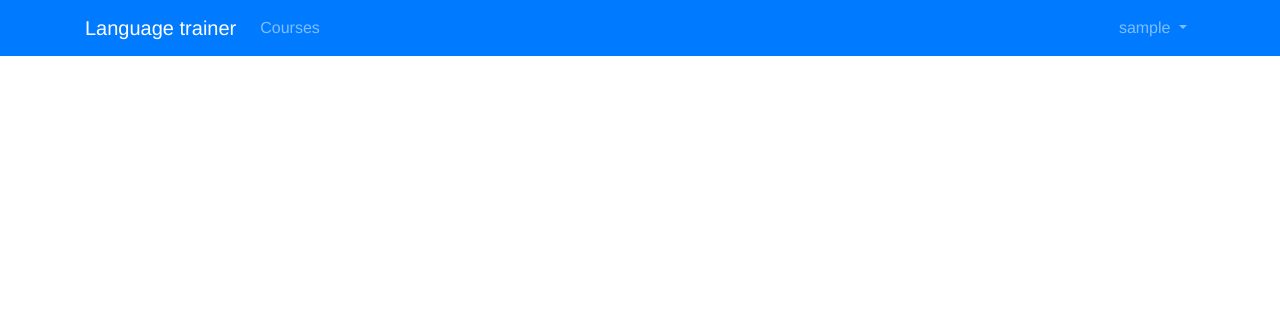
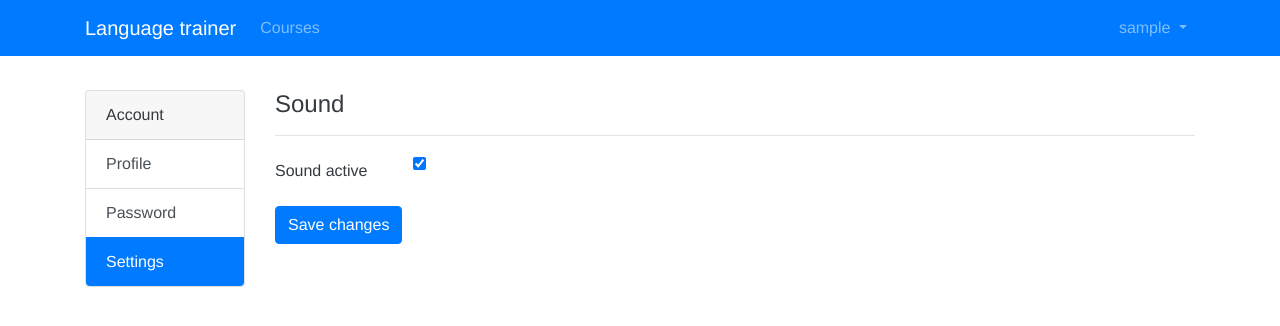
Before and after one commit to oleurud/language-trainer-front, a Vue app: page /account/settings in a window 1280 px wide. Shown: the top 326 px of the page. Built offline with nearby package versions, Linux system fonts and the light colour scheme; sample sign-in values are in the browser's storage.

Commit message:
settings section with sound

```diff
--- a/src/components/globals/TheHeader.vue
+++ b/src/components/globals/TheHeader.vue
@@ -62,13 +62,11 @@ export default {
         },
         course() {
             if(this.$route.params.course) {
-                console.log(1)
                 return this.$store.getters.getCurrentCouse(this.$route.params.course)
             }
         },
         topic() {
             if (this.$route.params.topic) {
-                console.log(2)
                 return this.$store.getters.getCurrentTopic(this.$route.params.topic)
             }
         }
--- a/src/components/pages/account/AccountMenu.vue
+++ b/src/components/pages/account/AccountMenu.vue
@@ -6,6 +6,7 @@
         <ul class="list-group list-group-flush">
             <router-link to="/account/user" :class="userClass">Profile</router-link>
             <router-link to="/account/password" :class="passwordClass">Password</router-link>
+            <router-link to="/account/settings" :class="settingsClass">Settings</router-link>
         </ul>
     </div>
 </template>
@@ -27,7 +28,7 @@ export default {
             required: true,
             default: 'user',
             validator: function(value) {
-                return value == 'user' || value == 'password'
+                return value == 'user' || value == 'password' || value == 'settings'
             }
         },
     },
@@ -35,9 +36,11 @@ export default {
         userClass() {
             return getListGroupClass(this.active == 'user')
         },
-
         passwordClass() {
             return getListGroupClass(this.active == 'password')
+        },
+        settingsClass() {
+            return getListGroupClass(this.active == 'settings')
         }
     }
 }
--- /dev/null
+++ b/src/components/pages/account/Settings.vue
@@ -0,0 +1,50 @@
+<template>
+    <div class="row">
+        <div class="col-sm-2">
+            <AccountMenu active="settings"></AccountMenu>
+            <br>
+        </div>
+        <div class="col-sm-10">
+            <h4>Sound</h4>
+            <hr>
+            <form>
+                <div class="form-group row">
+                    <label class="col-sm-2 col-form-label">Sound active</label>
+                    <div class="col-sm-10">
+                        <input class="form-check-input" type="checkbox" id="sound" checked v-if="settings.sound">
+                        <input class="form-check-input" type="checkbox" id="sound" v-else>
+                    </div>
+                </div>
+
+                <button type="submit" class="btn btn-primary" v-on:click="saveChanges">Save changes</button>
+            </form>
+        </div>
+    </div>
+</template>
+
+<script>
+import AccountMenu from './AccountMenu'
+
+export default {
+    name: 'settings',
+    computed: {
+        settings() {
+            return this.$store.state.settings
+        }
+    },
+    methods: {
+        saveChanges(event) {
+            event.preventDefault()
+
+            const settings = {
+                sound: $('#sound').is(':checked')
+            }
+
+            this.$store.commit('setSettings', settings)
+        }
+    },
+    components: {
+        AccountMenu
+    }
+}
+</script>
--- a/src/components/pages/course/Sentence.vue
+++ b/src/components/pages/course/Sentence.vue
@@ -33,6 +33,9 @@ export default {
         }
     },
     computed: {
+        sound() {
+            return this.$store.state.settings.sound
+        },
         getVoice() {
             const voices = this.synth.getVoices()
             return voices.find(v => v.lang == "en-US")
@@ -49,13 +52,15 @@ export default {
             this.speak()
         },
         speak() {
-            const msg = new SpeechSynthesisUtterance(this.sentence.translation)
+            if(this.sound) {
+                const msg = new SpeechSynthesisUtterance(this.sentence.translation)
 
-            msg.voice = this.getVoice
-            msg.rate = 1
-            msg.pitch = 1
+                msg.voice = this.getVoice
+                msg.rate = 1
+                msg.pitch = 1
 
-            this.synth.speak(msg)
+                this.synth.speak(msg)
+            }
         },
     }
 }
--- a/src/router.js
+++ b/src/router.js
@@ -6,6 +6,7 @@ import store from '@/store'
 import Home from '@/components/Home'
 import UserData from '@/components/pages/account/UserData'
 import ChangePassword from '@/components/pages/account/ChangePassword'
+import Settings from '@/components/pages/account/Settings'
 import Courses from '@/components/pages/courses/Courses'
 import CourseTopics from '@/components/pages/course/CourseTopics'
 import CourseContent from '@/components/pages/course/CourseContent'
@@ -42,6 +43,12 @@ export default new Router({
       beforeEnter: requireAuth
     },
     {
+      path: '/account/settings',
+      name: 'Settings',
+      component: Settings,
+      beforeEnter: requireAuth
+    },
+    {
       path: '/courses',
       name: 'Courses',
       component: Courses,
--- a/src/store.js
+++ b/src/store.js
@@ -6,11 +6,15 @@ Vue.use(Vuex)
 let savedUser
 let savedCourses
 let savedTopics
+let savedSettings
 try {
   if (localStorage) {
     savedUser = JSON.parse(localStorage.getItem('user'))
     savedCourses = JSON.parse(localStorage.getItem('courses')) || []
     savedTopics = JSON.parse(localStorage.getItem('topics')) || []
+    savedSettings = JSON.parse(localStorage.getItem('settings')) || {
+      sound: true
+    }
   }
 } catch (error) {
   localStorage.clear()
@@ -23,7 +27,8 @@ export default new Vuex.Store({
     nextRoute: '/courses',
     courses: savedCourses,
     topics: savedTopics,
-    sentences: null
+    sentences: null,
+    settings: savedSettings
   },
   mutations: {
     setUser(state, user) {
@@ -58,6 +63,10 @@ export default new Vuex.Store({
     },
     setSentences(state, sentences) {
       state.sentences = sentences
+    },
+    setSettings(state, settings) {
+      state.settings = settings
+      localStorage.setItem('settings', JSON.stringify(settings))
     }
   },
   getters: {
```
